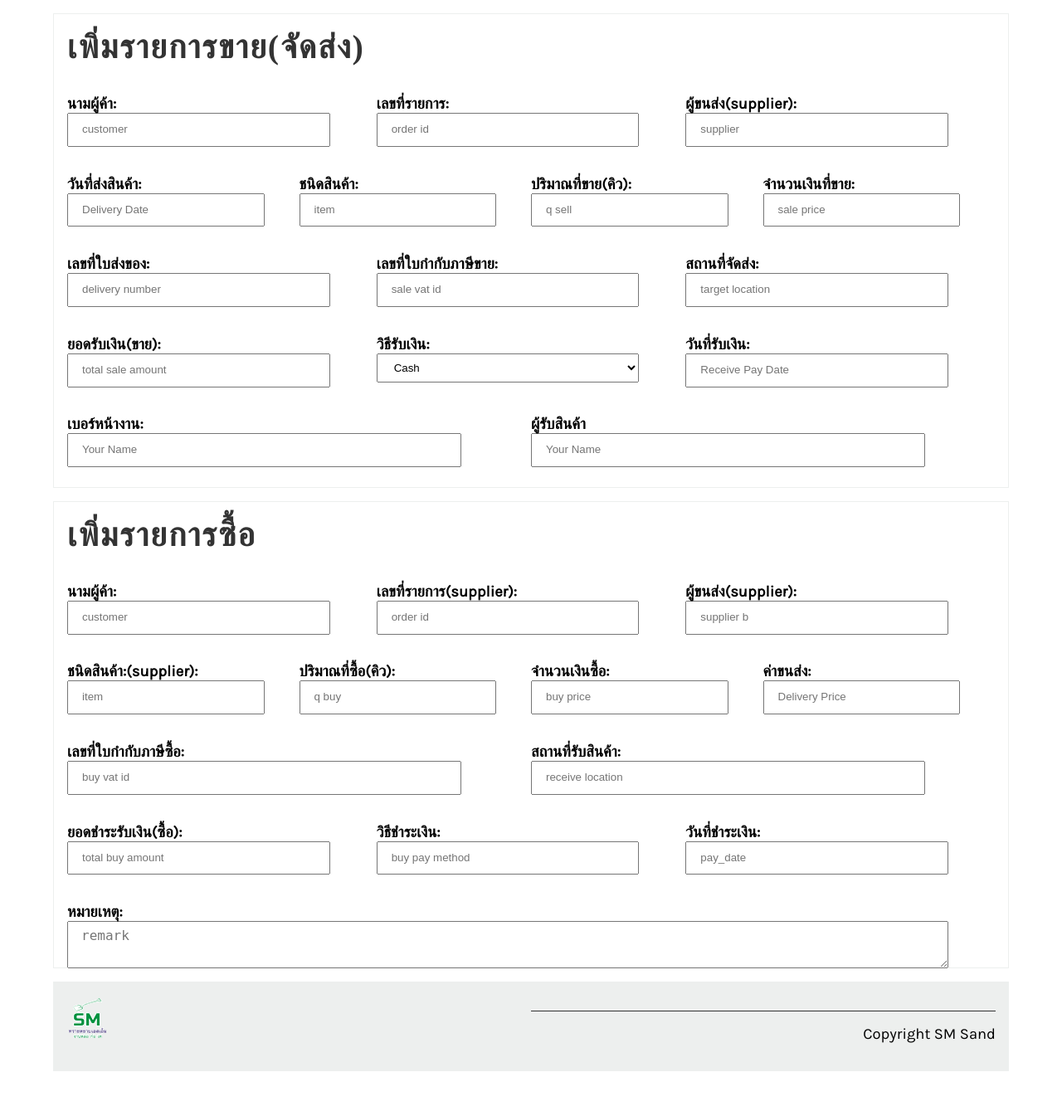
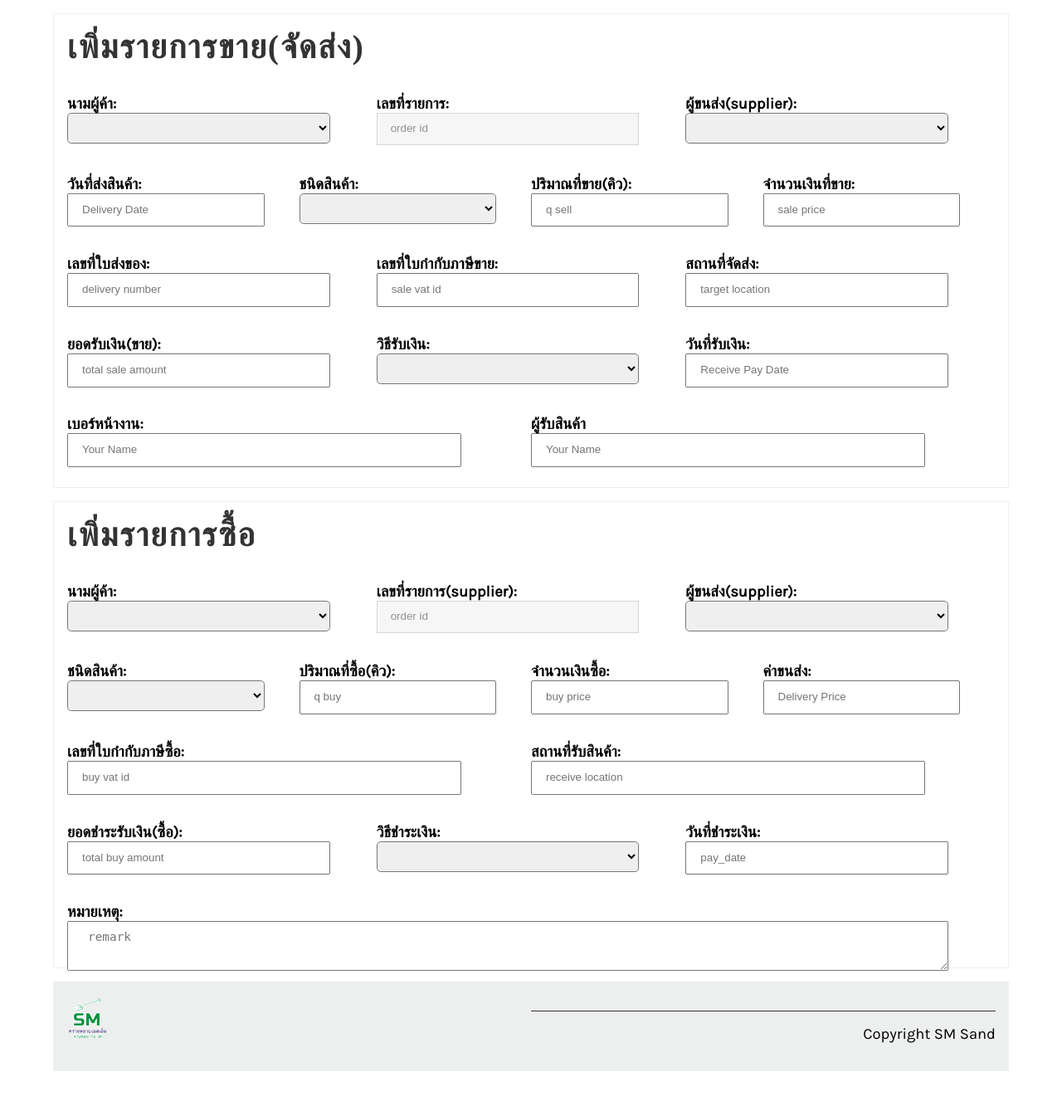
Before and after one commit to MikaelVenus/SMC, a Django app: page /orderitem/ in a window 1280 px wide. Shown: the part 259-1598 px from the top of the page at 83% size. Run offline with Django 4.2, Linux system fonts and the light colour scheme; data that the repository does not hold is empty; some web fonts are replaced.

Commit message:
readonly

```diff
--- a/smcproject/account/models.py
+++ b/smcproject/account/models.py
@@ -72,7 +72,7 @@ class Order_Transection(models.Model):
     pay_date = models.DateField()
 
     def __str__(self) -> str:
-        return f"{self.order_id} : {self.customer.nameh}"
+        return f"{self.order_id} : {self.customer.name}"
 
 
 
--- a/smcproject/account/static/css/style.css
+++ b/smcproject/account/static/css/style.css
@@ -119,7 +119,7 @@ label {
     display: block;
   }
 
-input, select{
+input{
     width: 85%;
     display: block;
     padding: .5rem 1rem;
@@ -127,13 +127,33 @@ input, select{
     box-sizing: border-box;
 }
 
+input[readonly] {
+    /* Styles to make the input appear as read-only when readonly attribute is present */
+    background-color: #f5f5f5; /* Light gray background */
+    border: 1px solid #ccc; /* Gray border */
+    cursor: not-allowed; /* Display disabled cursor */
+    pointer-events: none; /* Disable pointer events */
+    opacity: 0.8; /* Opacity to indicate it's not editable */
+    /* Add any other styles as needed */
+}
+
+select{
+    width: 85%;
+    display: block;
+    padding: .5rem 1.5rem;
+    line-height: 1.9rem;
+    box-sizing: border-box;
+    border-radius: 0.3rem;
+    font-size:1rem;
+}
+
 textarea {
     width: 95%;
     display: block;
-    padding: .4rem 1rem;
+    padding: .5rem 1.5rem;
     line-height: 1.3rem;
     box-sizing: border-box;
-    font-size:1rem;
+    font-size: 0.9rem;
 }
 
 #button {
@@ -276,6 +296,10 @@ footer p {
         width: 100%;
     }
 
+    select{
+        width: 100%;
+    }
+
     textarea{
         width: 100%;
     }
--- a/smcproject/account/templates/orderitem.html
+++ b/smcproject/account/templates/orderitem.html
@@ -17,19 +17,19 @@
               <div class="column-npd">
                 <p>
                   <label for="customer">นามผู้ค้า:</label>
-                  <input type="text" placeholder="customer" maxlength="200" required="" id="customer">
+                  <select id="customer"></select>
                 </p>
               </div>
               <div class="column-npd">
                 <p>
                   <label for="order_id">เลขที่รายการ:</label>
-                  <input type="text" placeholder="order id" maxlength="200" required="" id="order_id">
+                  <input type="text" placeholder="order id" maxlength="200" required="" id="order_id" readonly>
                 </p>
               </div>
               <div class="column-npd">
                 <p>
                   <label for="supplier">ผู้ขนส่ง(supplier):</label>
-                  <input type="text" placeholder="supplier" maxlength="200" required="" id="supplier">
+                  <select id="supplier"></select>
                 </p>
               </div>
             </div>
@@ -43,7 +43,7 @@
               <div class="column-npd">
                 <p>
                   <label for="item">ชนิดสินค้า:</label>
-                  <input type="text" placeholder="item" maxlength="200" required="" id="item">
+                  <select id="item"></select>
                 </p>
               </div>
               <div class="column-npd">
@@ -139,27 +139,27 @@
         <div class="column-npd">
           <p>
             <label for="customer_b">นามผู้ค้า:</label>
-            <input type="text" placeholder="customer" maxlength="200" required="" id="customer_b">
+            <select id="customer_b"></select>
           </p>
         </div>
         <div class="column-npd">
           <p>
             <label for="order_id_b">เลขที่รายการ(supplier):</label>
-            <input type="text" placeholder="order id" maxlength="200" required="" id="order_id_b">
+            <input type="text" placeholder="order id" maxlength="200" required="" id="order_id_b" readonly>
           </p>
         </div>
         <div class="column-npd">
           <p>
             <label for="supplier_b">ผู้ขนส่ง(supplier):</label>
-            <input type="text" placeholder="supplier b" maxlength="200" required="" id="supplier_b">
+            <select  id="supplier_b"></select>
           </p>
         </div>
       </div>
       <div class="row">
         <div class="column-npd">
           <p>
-            <label for="item_b">ชนิดสินค้า:(supplier):</label>
-            <input type="text" placeholder="item" maxlength="200" required="" id="item_b">
+            <label for="item_b">ชนิดสินค้า:</label>
+            <select id="item_b"></select>
           </p>
         </div>
         <div class="column-npd">
@@ -220,7 +220,7 @@
         <div class="column-npd">
           <p>
             <label for="buy_pay_method">วิธีชำระเงิน:</label>
-            <input type="text" placeholder="buy pay method" maxlength="200" required="" id="buy_pay_method">
+            <select  id="buy_pay_method"></select>
           </p>
         </div>
         <div class="column-npd">
@@ -277,7 +277,23 @@
       .then(data => {
         console.log(data)
         populateDropdown(data.pay_method, 'sale_pay_method')
-        /* Step 11: Part three */
+        populateDropdown(data.pay_method, 'buy_pay_method')
+        populateDropdown(data.customer, 'customer')
+        populateDropdown(data.customer, 'customer_b')
+        populateDropdown(data.item, 'item')
+        populateDropdown(data.item, 'item_b')
+        populateDropdown(data.supplier, 'supplier')
+        populateDropdown(data.supplier, 'supplier_b')
+
+        synchronizeDropdowns('#customer','#customer_b')
+        synchronizeDropdowns('#customer_b','#customer')
+        // synchronizeDropdowns('#supplier','#supplier_b')
+        // synchronizeDropdowns('#supplier_b','#supplier')
+        synchronizeDropdowns('#item','#item_b')
+        synchronizeDropdowns('#item_b','#item')
+
+        $('#order_id').val(data.running_order_id);
+        $('#order_id_b').val(data.running_order_id);
       })
   }
 
@@ -290,5 +306,18 @@
     });
   }
 
+  function synchronizeDropdowns(sourceId, targetId) {
+    $(sourceId).on('change', function() {
+        var selectedId = $(this).val();
+
+        // Set the selected value in the target dropdown to match the selected value in the source dropdown
+        $(targetId).val(selectedId);
+    });
+
+    // Trigger change event on page load to initialize the target dropdown based on the default value of the source dropdown
+    $(sourceId).trigger('change');
+  }
+
+
 </script>
 {% endblock %}
--- a/smcproject/account/views.py
+++ b/smcproject/account/views.py
@@ -10,6 +10,7 @@ from django.views.decorators.csrf import csrf_exempt
 from django.http import HttpResponse
 from django.contrib.auth.views import LoginView
 from django.contrib.auth import logout
+from django.db.models import Max
 
 # for login
 def custom_login(request):
@@ -107,12 +108,26 @@ def get_order_item():
     for key, value in pay_method_dict.items():
         payment_methods_list.append({'id': key, 'name': value})
 
+    max_order_id = Order_Transection.objects.aggregate(max_order_id=Max('order_id'))
+    max_order_id_str = str(max_order_id['max_order_id']) if max_order_id['max_order_id'] is not None else ''
+    current_date = datetime.now()
+    formatted_date = current_date.strftime("%y%m%d")
+
+    running_order_id =''
+    if formatted_date == max_order_id_str[0:6]:
+        running_order_id = str(int(max_order_id_str) + 1)
+    else:
+        running_order_id = current_date + '001'
+
     orderItemData = {
         'location': location_dict,
         'customer': customer_dict,
         'item' : item_dict,
         'pay_method' : payment_methods_list,
         'supplier' : supplier_dict,
+        'order_id' : max_order_id,
+        'formatted_date' : formatted_date,
+        'running_order_id': running_order_id,
     }
 
     return orderItemData
```
